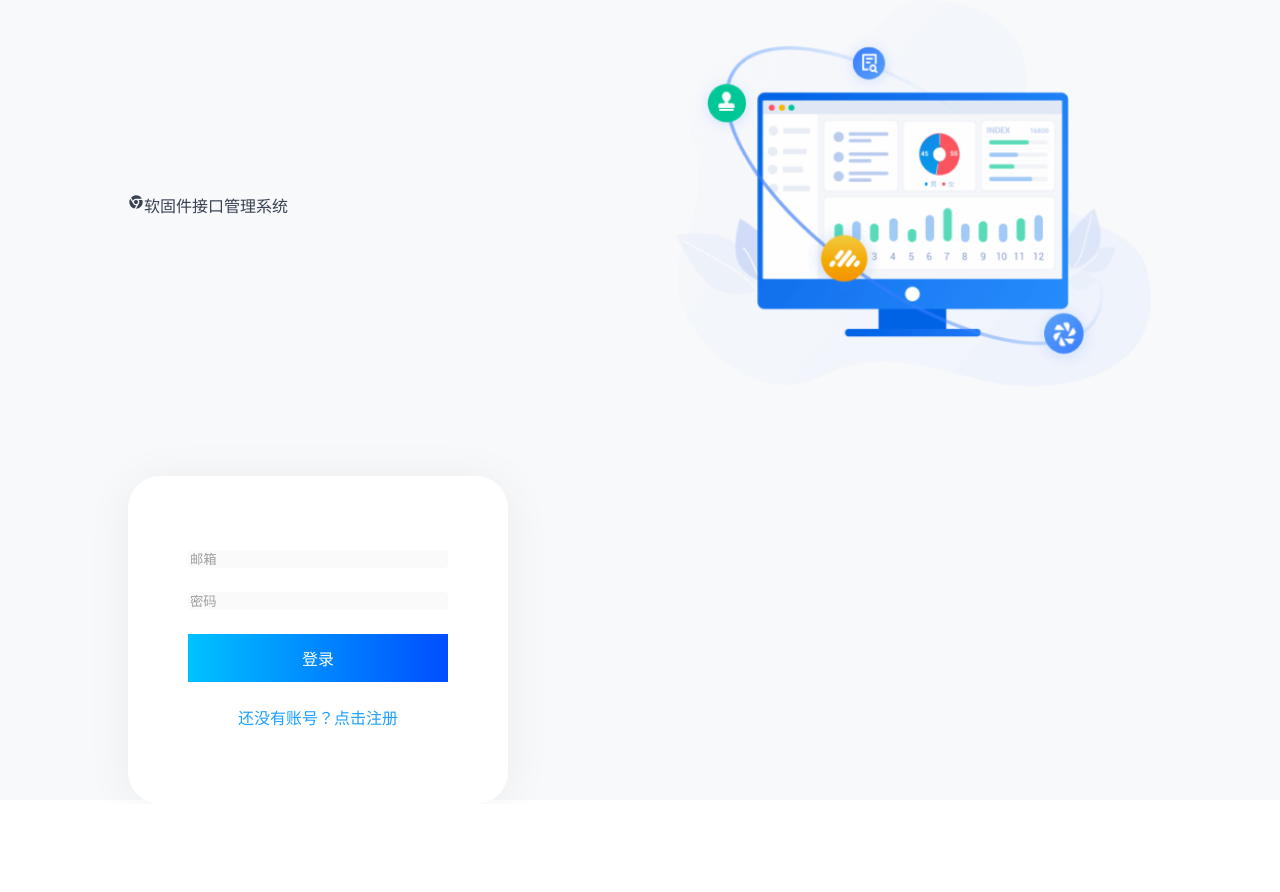
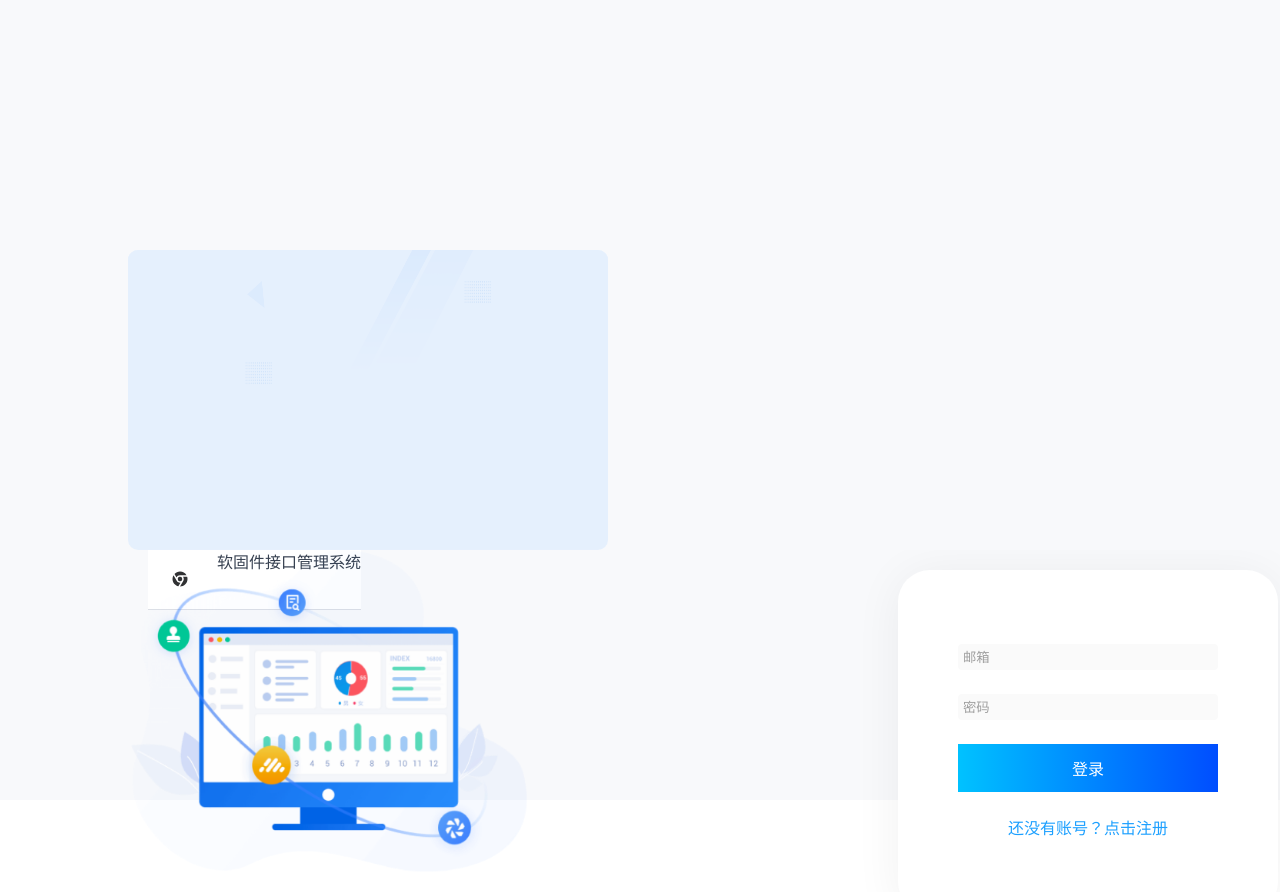
Before and after one commit to linda19504/Admin, a Vue app: page /LoginPage in a window 1280 px wide. Shown: the top 892 px of the page. Before the commit the page ends 804 px from the top, so only its background shows below. Built offline with nearby package versions, Linux system fonts and the light colour scheme.

Commit message:
modify the css of the page

```diff
--- a/src/components/TheBreadcrumb.vue
+++ b/src/components/TheBreadcrumb.vue
@@ -14,6 +14,7 @@ const items = ref([]);
 //     items.value = useRoute().path.split('/').splice(1).map(item => ({
 //         name: item || route.path.split('/'),
 //         to: { path: route.path },
+
 //     }));
 // };
 const Breadcrumbs = () => {
--- a/src/views/LoginPage.vue
+++ b/src/views/LoginPage.vue
@@ -1,12 +1,31 @@
 <template>
   <div class="loginPage">
-    <div class="title_icon" >
+    <div class="common-layout">
+      <div class="ContainerImage">
+      <img src="../assets/bg.png" class="BackgroundImage"/>
+    </div>
+      <el-container>
+        <el-header>
+          <el-menu
+            :default-active="activeIndex"
+            class="el-menu-demo"
+            mode="horizontal"
+            :ellipsis="false"
+            @select="handleSelect"
+          >
+            <el-menu-item index="0">
               <el-icon>
                 <ChromeFilled />
               </el-icon>
+            </el-menu-item>
             <span class="title_name">{{ HOME_MAIN.TITLE }}</span>
-    </div>
-    <img src="../assets/icon.png" alt="" class="IconImage" />
+          </el-menu>
+        </el-header>
+        <el-container>
+          <el-aside width="400px">
+            <img src="../assets/icon.png" alt="" class="IconImage"/>
+          </el-aside>
+          <el-main>
             <div class="loginForm">
               <form @submit.prevent>
                 <input type="email" placeholder="邮箱" v-model="email" />
@@ -23,6 +42,10 @@
                 </div>
               </form>
             </div>
+          </el-main>
+        </el-container>
+      </el-container>
+    </div>
   </div>
 </template>
 <script setup>
@@ -37,6 +60,7 @@ const username = ref('')
 const password = ref('')
 const agreementChecked = ref(false)
 const userStore = useUserStore()
+const activeIndex = ref('1')
 
 async function register() {
   if (!agreementChecked.value) {
@@ -64,11 +88,11 @@ async function login() {
   background: #f8f9fb;
   padding: 0 10vw;
 }
-.title_icon{
+.title_icon {
   display: flex;
   flex-direction: row;
   flex-wrap: nowrap;
-    width:auto;
+  width: auto;
 }
 .phoneImage {
   max-width: 400px;
@@ -88,6 +112,7 @@ async function login() {
   place-items: center;
   row-gap: 52px;
   width: 380px;
+  margin-left:350px;
 }
 
 .loginForm > form {
@@ -97,10 +122,48 @@ async function login() {
   height: 100%;
 }
 
+img{
+  position:relative;
+  height: auto;
+  padding-bottom: 74px;
+  padding-left:auto;
+}
+.ContainerImage{
+  width: 100%;
+  height: 300px;
+  /* background-image: url('your-image.jpg'); */
+  background-size: 100% auto;
+  background-repeat: no-repeat;
+  background-position: center;
+}
+.BackgroundImage{
+  width:100%;
+  height:300px;
+  opacity: 0.5;
+  background-image: url('../assets/bg.png');
+  background-size: cover;
+  background-position: center;
+  margin: 0;
+  display: flex;
+  justify-content: center;
+  align-items: center;
+  border-radius: 10px;
+  text-align: center;
+  margin-bottom:45px;
+  /* height: 28rem;
+    width: 20rem;
+    box-sizing: border-box;
+    padding: 1.5rem;
+    border-top-right-radius: 3rem;
+    background-color: #fff;
+    display: flex;
+    flex-direction: column; */
+}
 input {
   background: #fafafa;
   border-radius: 4px;
   border: none;
+  padding:5px;
 }
 
 input::placeholder {
@@ -126,4 +189,10 @@ input::placeholder {
   align-items: center;
   gap: 6px;
 }
+.el-menu--horizontal > .el-menu-item:nth-child(1) {
+  margin-right: auto;
+}
+.el-container{
+  position:absolute;
+}
 </style>
```
Also changed, not shown: src/components/Modal.vue (+0 -27 lines), src/views/CreateNextPage.vue (line endings or trailing spaces). Lines whose indentation alone changed are shown as unchanged.
